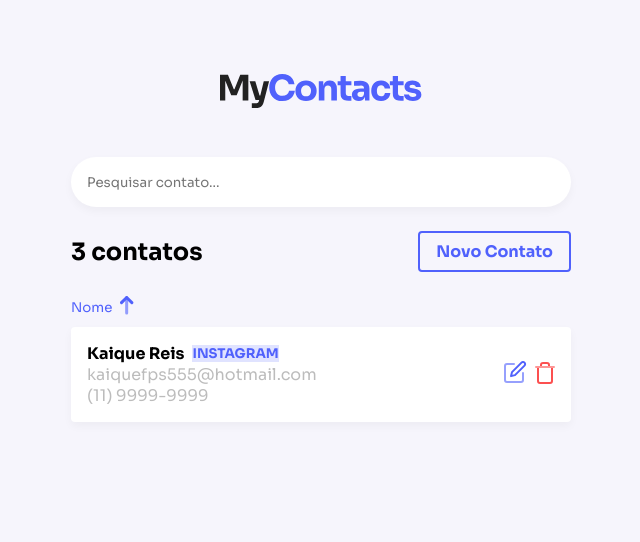
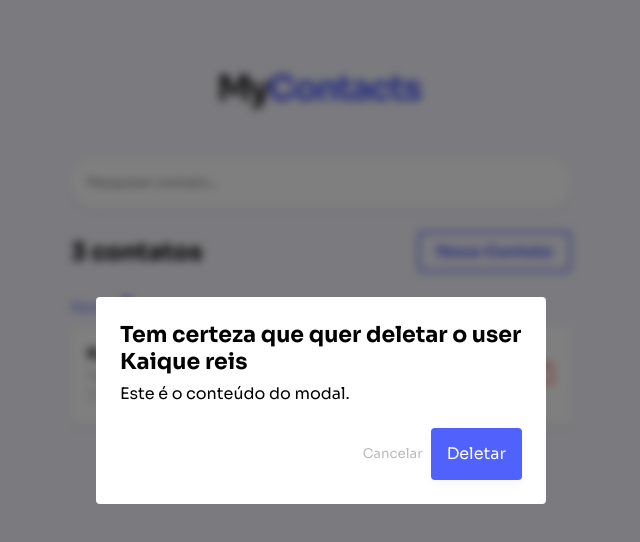
Before and after one commit to kaiqueh/MyContactsFrontEnd, a React (Vite) app: page / in a window 1280 px wide. Shown: the top 542 px of the page, without its empty margins (319-959 px from the left). Built offline with nearby package versions, Linux system fonts and the light colour scheme.

Commit message:
feature modal of error

```diff
--- a/src/components/ContactForm/styled.jsx
+++ b/src/components/ContactForm/styled.jsx
@@ -2,5 +2,7 @@ import styled from "styled-components";
 
 
 export const Form = styled.form`
-
+    button{
+        width: 100%;
+    }
 `
--- a/src/components/Input/Button.jsx
+++ b/src/components/Input/Button.jsx
@@ -2,7 +2,8 @@ import styled from "styled-components";
 
 export const Button = styled.button`
     background-color: ${props => props.theme.colors.primary};
-    width: 100%;
+    /* width: 100%; */
+    padding: 0 16px;
     height: 52px;
     background-color: ${props => props.theme.colors.primary.main};
     color: #FFF;
--- /dev/null
+++ b/src/components/modal/modal.jsx
@@ -0,0 +1,19 @@
+import { Overley, Container, Footer } from "./styled";
+import { Button } from "../Input/Button";
+
+export default function ModalComponent() {
+    return (
+        <Overley>
+            <Container>
+                <h1>Tem certeza que quer deletar o user Kaique reis</h1>
+                <p>Este é o conteúdo do modal.</p>
+
+                <Footer>
+                    <button type="button" className="CancelButton">Cancelar</button>
+                    <Button type="button">Deletar</Button>
+                </Footer>
+
+            </Container>
+        </Overley>
+        )
+}
--- /dev/null
+++ b/src/components/modal/styled.jsx
@@ -0,0 +1,45 @@
+import styled from "styled-components";
+
+export const Overley = styled.div`
+    position: absolute;
+    display: flex;
+    align-items: center;
+    justify-content: center;
+    width: 100%;
+    height: 100%;
+    background-color: rgba(0,0,0,0.5);
+    top: 0;
+    left: 0;
+    backdrop-filter: blur(4px);
+    `
+
+export const Container = styled.div`
+    width: 100%;
+    max-width: 450px;
+    background-color: #FFF;
+    font-size: 22px;
+    border-radius: 4px;
+    padding: 24px;
+
+    h1{
+        font-size: 22px;
+    }
+
+    p{
+        margin-top: 8px;
+        font-size: 16px;
+    }
+`
+export const Footer = styled.footer`
+    display: flex;
+    margin-top: 24px;
+    justify-content: flex-end;
+
+    .CancelButton{
+        color: ${props => props.theme.colors.grey[200]};
+        border: none;
+        background: transparent;
+        margin-right: 8px;
+
+    }
+    `
--- a/src/pages/Home/Home.jsx
+++ b/src/pages/Home/Home.jsx
@@ -4,11 +4,16 @@ import arrow from "../../assets/images/icons/arrow.svg";
 import edit from "../../assets/images/icons/edit.svg"
 import trash from "../../assets/images/icons/trash.svg"
 import { Link } from "react-router-dom";
+import  ModalComponent  from "../../components/modal/modal.jsx";
+
 
 
 export default function Home() {
     return (
         <Container>
+
+            <ModalComponent />
+
 
             <InputSearchContainer>
                 <input type="text" placeholder="Pesquisar contato..." />
```
